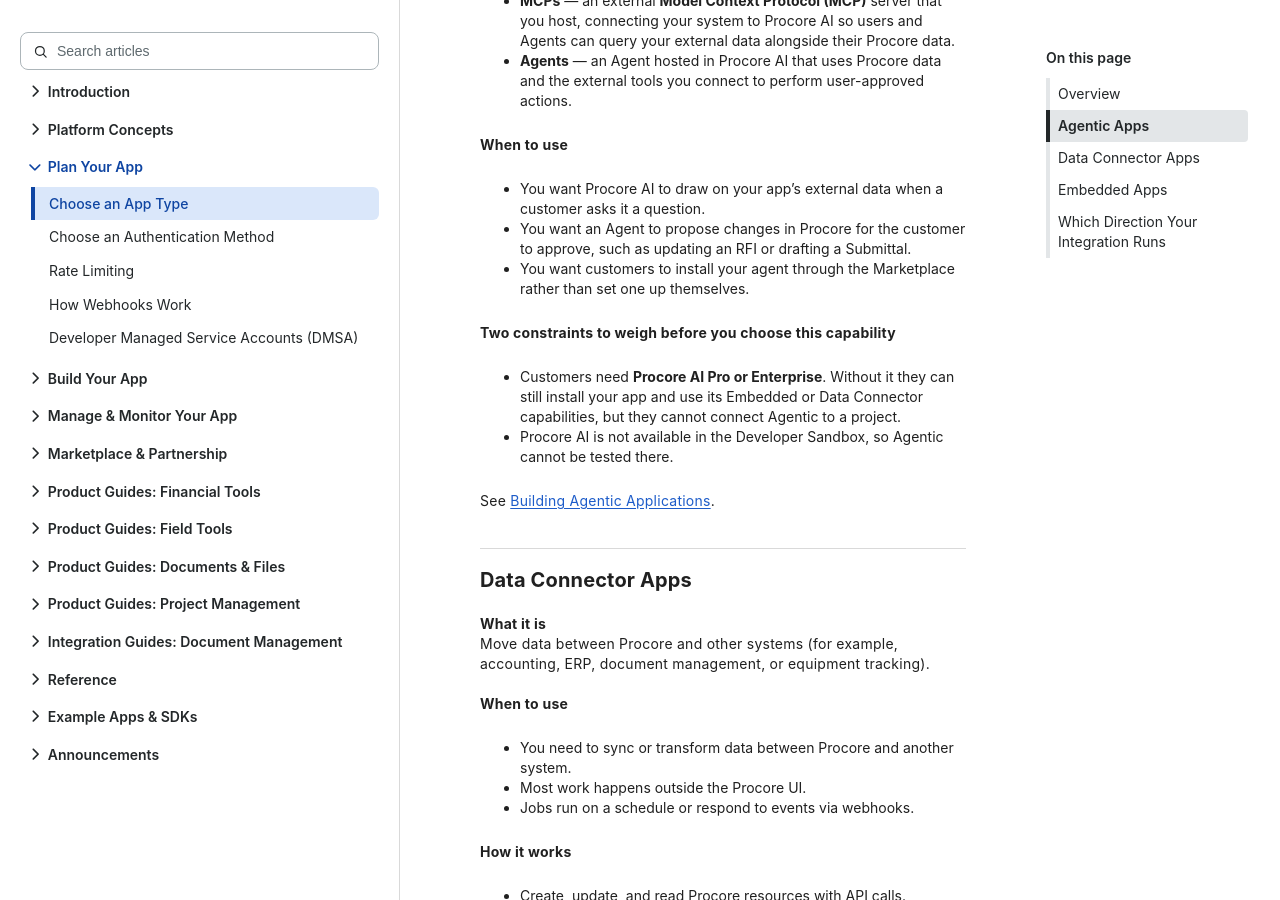
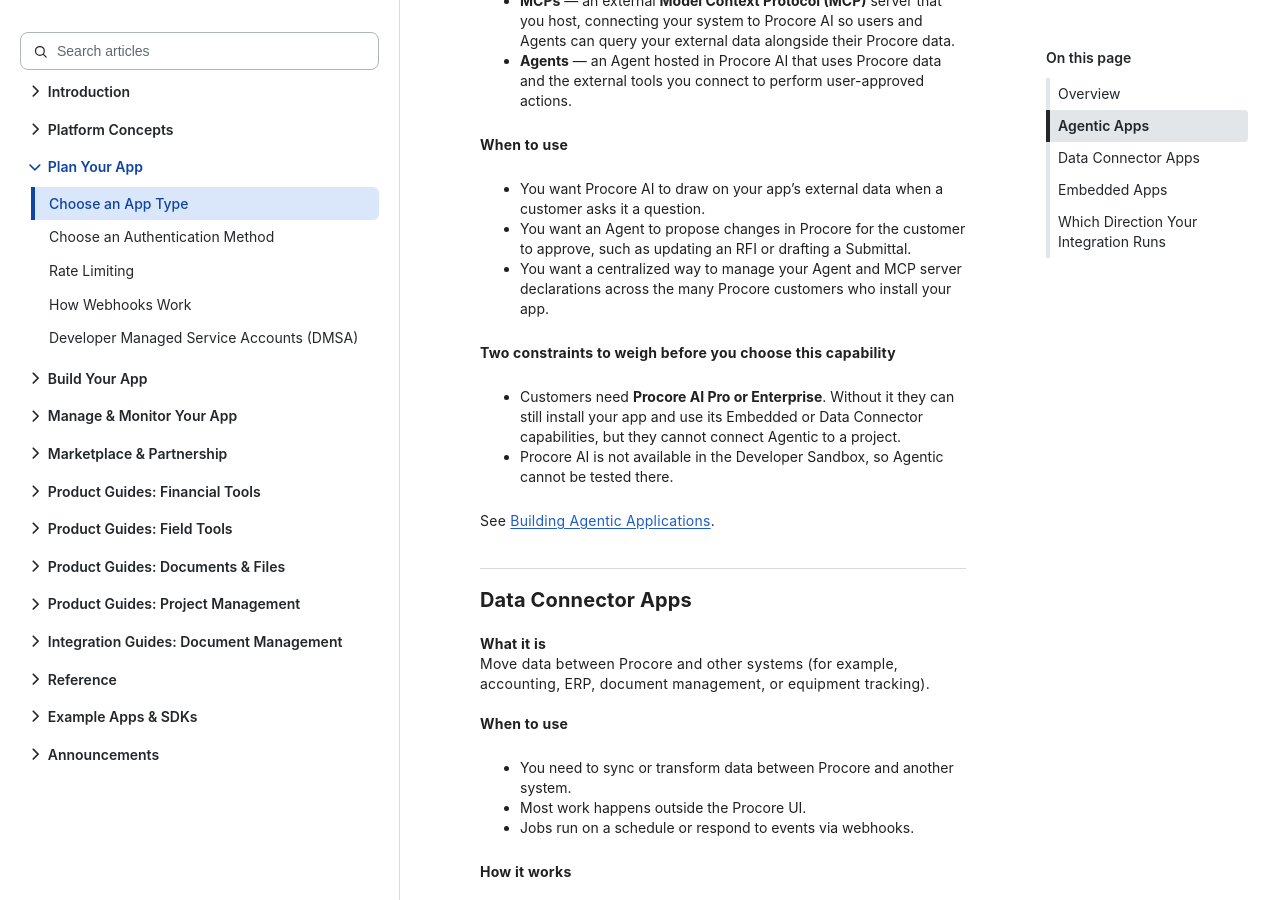
Before and after one commit to procore/documentation, a Jekyll site: the page built from plan_your_app/building_apps_app_types.md, in a window 1280 px wide and 900 px high, scrolled down 1040 px. Built offline with Jekyll 4.4.1, drawn with Linux system fonts in a browser that asks for light colours; comment, search, counter and statistics services are not loaded.

Commit message:
docs: reframe the third Agentic value prop around centralized management
"You want customers to install your agent through the Marketplace
rather than set one up themselves" described a distribution channel.
The actual value is that a partner declares Agents and MCP servers once
and Procore provisions them for every customer who installs, instead of
the partner standing each one up per customer.

Now reads: "You want a centralized way to manage your Agent and MCP
server declarations across the many Procore customers who install your
app."

Co-Authored-By: Claude Opus 5 <noreply@anthropic.com>

```diff
--- a/plan_your_app/building_apps_app_types.md
+++ b/plan_your_app/building_apps_app_types.md
@@ -29,7 +29,7 @@ Let Procore AI reach out to your external system. You declare the components on
 **When to use**
 - You want Procore AI to draw on your app's external data when a customer asks it a question.
 - You want an Agent to propose changes in Procore for the customer to approve, such as updating an RFI or drafting a Submittal.
-- You want customers to install your agent through the Marketplace rather than set one up themselves.
+- You want a centralized way to manage your Agent and MCP server declarations across the many Procore customers who install your app.
 
 **Two constraints to weigh before you choose this capability**
 - Customers need **Procore AI Pro or Enterprise**. Without it they can still install your app and use its Embedded or Data Connector capabilities, but they cannot connect Agentic to a project.
```
